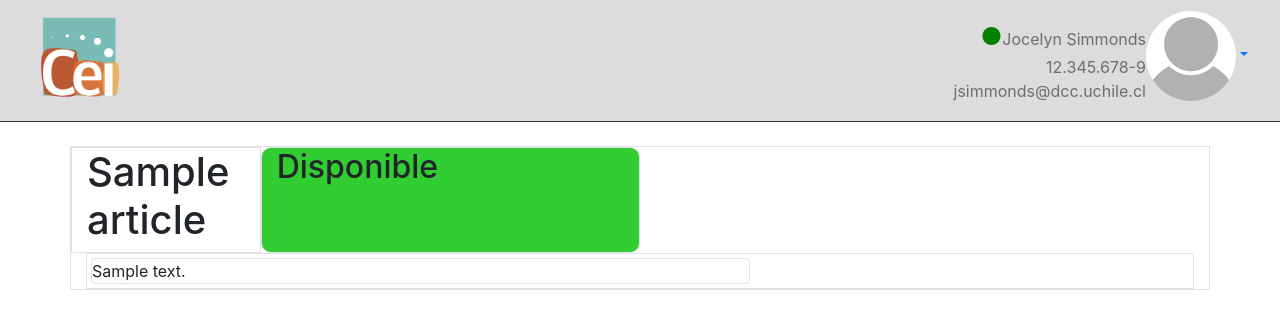
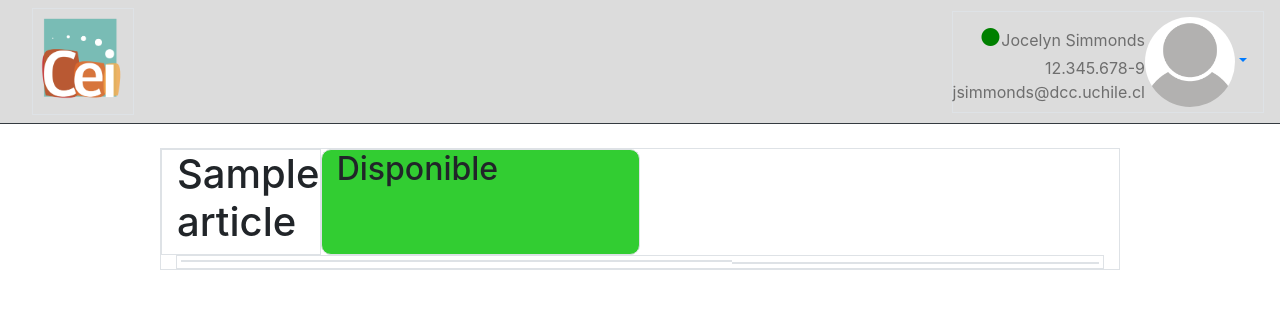
Before and after one commit to DCC-CC4401/2018-1-Core-Dumped-T3, a Django app: page /articles/1 in a window 1280 px wide. Shown: the top 329 px of the page. Run offline with Django 3.2, Linux system fonts and the light colour scheme; tables that the repository leaves empty hold one stand-in row (values such as "Sample post"); some libraries are stand-ins or nearby versions.

Commit message:
agrega imagefield a articulo y nuevos estilos para estados del usuario.

```diff
--- a/Inventario_CEI/articles/models.py
+++ b/Inventario_CEI/articles/models.py
@@ -1,4 +1,5 @@
 from django.db import models
+from django.db.models.fields.files import ImageField
 
 # Create your models here.
 class Article(models.Model):
@@ -15,7 +16,7 @@ class Article(models.Model):
     )
 
     name = models.CharField(max_length=128) # muy arbitrario
-    image = models.BinaryField()
+    image = models.ImageField()
     description = models.TextField()
     status = models.PositiveSmallIntegerField(
         choices=ARTICLE_STATES,
--- a/Inventario_CEI/articles/static/articles/style.css
+++ b/Inventario_CEI/articles/static/articles/style.css
@@ -2,6 +2,24 @@
   content:"\25cf";
   font-size:1.5em;
   color:green;
+}
+
+.glyphicon.glyphicon-yellow-dot:before {
+  content:"\25cf";
+  font-size:1.5em;
+  color: darkgoldenrod;
+}
+
+.glyphicon.glyphicon-red-dot:before {
+  content:"\25cf";
+  font-size:1.5em;
+  color:darkred;
+}
+
+.glyphicon.glyphicon-black-dot:before {
+  content:"\25cf";
+  font-size:1.5em;
+  color: rgb(31, 31, 31);
 }
 
 .status {
--- a/Inventario_CEI/articles/templates/articles/detail.html
+++ b/Inventario_CEI/articles/templates/articles/detail.html
@@ -12,11 +12,11 @@
     <link rel="stylesheet" type="text/css" href="{% static 'articles/style.css' %}" />
 
     <header>
-      <nav class="navbar navbar-expand-lg navbar-light border-bottom border-dark" style="background-color:gainsboro;">
-        <a href="#" class="navbar-brand ml-3"><img style="width:100px;" src ="{% static 'articles/images/Logo-Cei.png' %}" alt="CEI"></a>
+      <nav class="navbar navbar-expand-lg justify-content-between navbar-light border-bottom border-dark" style="background-color:gainsboro;">
+          <a href="#" class="navbar-brand ml-3 border"><img style="width:100px;" src ="{% static 'articles/images/Logo-Cei.png' %}" alt="CEI"></a>
 
-        <ul class="navbar-nav ml-auto">
-          <li class="nav-item navbar-text text-right">
+          <ul class="navbar-nav flex-row align-items-center border">
+            <li class="nav-item navbar-text align-self-start text-right">
               <span class="glyphicon glyphicon-green-dot"></span>Jocelyn Simmonds<br>
               12.345.678-9 <br>
               jsimmonds@dcc.uchile.cl
@@ -28,7 +28,7 @@
       </nav>
     </header>
 
-    <div class="container mt-4 border">
+    <div class="container-fluid w-75 mt-4 border">
       <div class="row justify-content-start">
         <div class="col-2 border">
           <h1>{{ article.name }}</h1>
@@ -37,9 +37,12 @@
           <h2>{{ article.pretty_status }}</h2>
         </div>
       </div>
-      <div class="container-fluid p-1 border">
-        <div class="card border" style="width:60%;">
-          {{ article.description }}
+      <div class="p-1 border">
+        <div class="ml-0 border" style="width:60%;">
+
+        </div>
+        <div class="ml-auto border" style="width:40%;">
+
         </div>
       </div>
     </div>
```
Also changed, not shown: Inventario_CEI/articles/migrations/0003_auto_20180503_1355.py (added). Lines whose indentation alone changed are shown as unchanged.
